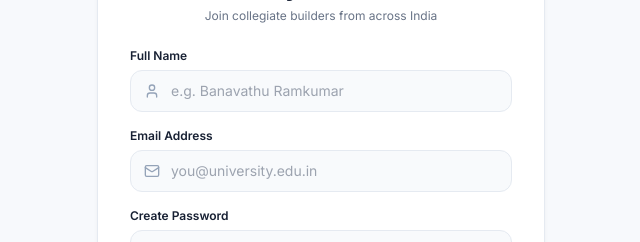
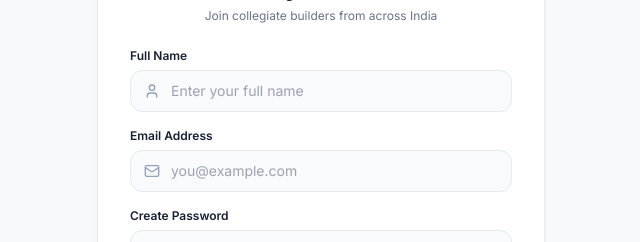
Before and after one commit to banavathuramkumar/SkillSync, a React (Vite) app: page /signup in a window 1280 px wide. Shown: the part 235-477 px from the top of the page, without its empty margins (319-959 px from the left). Built offline with nearby package versions, Linux system fonts and the light colour scheme; no server answers.

Commit message:
Update input placeholders: neutral full name and generic email

```diff
--- a/src/pages/auth/LoginPage.jsx
+++ b/src/pages/auth/LoginPage.jsx
@@ -70,7 +70,7 @@ export const LoginPage = () => {
                 type="email"
                 value={email}
                 onChange={(e) => setEmail(e.target.value)}
-                placeholder="you@university.edu.in"
+                placeholder="you@example.com"
                 className="w-full pl-10 pr-4 py-2.5 text-xs sm:text-sm bg-slate-50 border border-brand-border rounded-xl focus:bg-white focus:outline-none focus:ring-2 focus:ring-brand-blue/20 focus:border-brand-blue"
                 required
               />
--- a/src/pages/auth/SignupPage.jsx
+++ b/src/pages/auth/SignupPage.jsx
@@ -74,7 +74,7 @@ export const SignupPage = () => {
                 type="text"
                 value={name}
                 onChange={(e) => setName(e.target.value)}
-                placeholder="e.g. Banavathu Ramkumar"
+                placeholder="Enter your full name"
                 className="w-full pl-10 pr-4 py-2.5 text-xs sm:text-sm bg-slate-50 border border-brand-border rounded-xl focus:bg-white focus:outline-none focus:ring-2 focus:ring-brand-blue/20 focus:border-brand-blue"
                 required
               />
@@ -91,7 +91,7 @@ export const SignupPage = () => {
                 type="email"
                 value={email}
                 onChange={(e) => setEmail(e.target.value)}
-                placeholder="you@university.edu.in"
+                placeholder="you@example.com"
                 className="w-full pl-10 pr-4 py-2.5 text-xs sm:text-sm bg-slate-50 border border-brand-border rounded-xl focus:bg-white focus:outline-none focus:ring-2 focus:ring-brand-blue/20 focus:border-brand-blue"
                 required
               />
```
